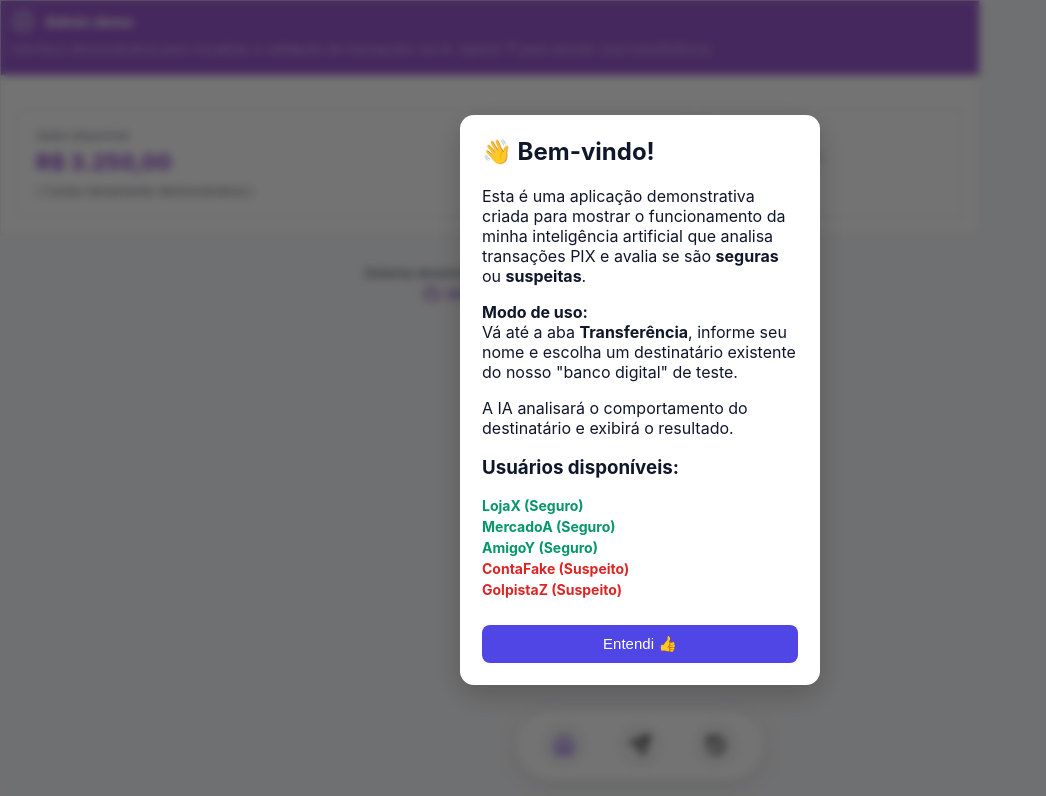
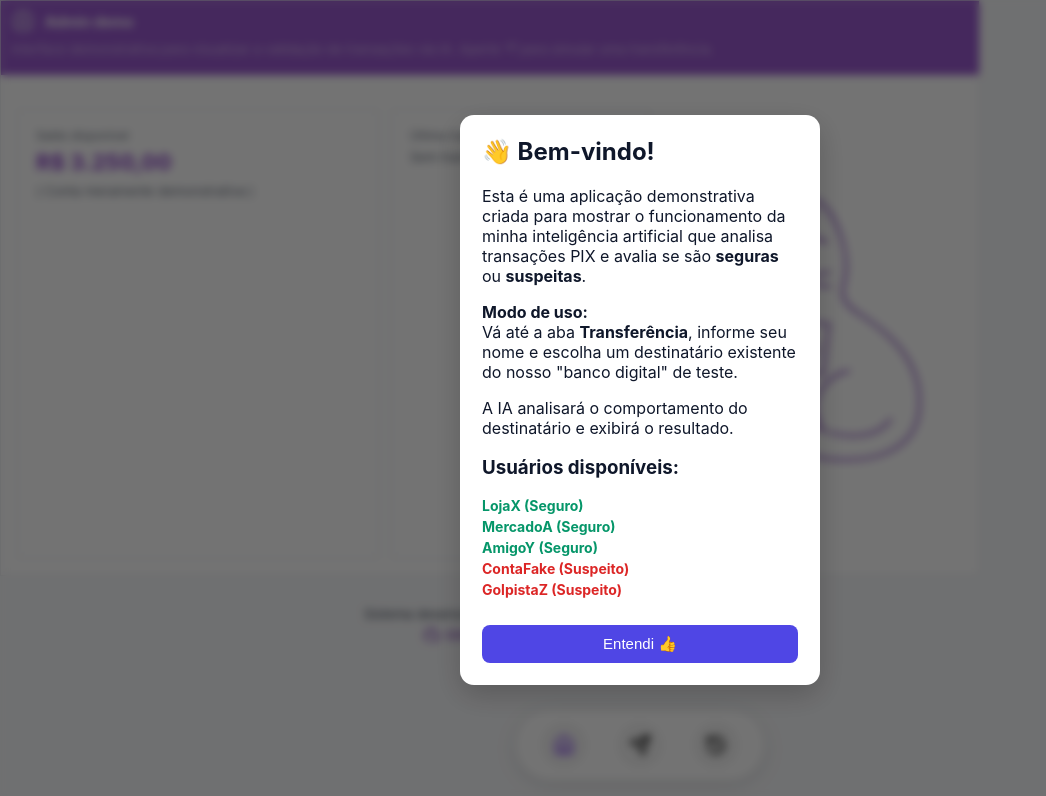
Before and after one commit to 1Kronovi1/pix_ai, a React (Create React App) app in the folder frontend/: page / in a window 1280 px wide. Shown: the top 796 px of the page, without its empty margins (0-1046 px from the left). Built offline with nearby package versions, Linux system fonts and the light colour scheme; no server answers.

Commit message:
imagem do gatinho

```diff
--- a/frontend/src/pages/Home.jsx
+++ b/frontend/src/pages/Home.jsx
@@ -77,7 +77,7 @@ export default function Home() {
               <div style={{ marginTop: 6 }} className="small">Sem transações</div>
             )}
           </div>
-
+          <img src={ catPng } alt="" style={{ width: "300px", }}/>
         </div>
       </div>
 
```
